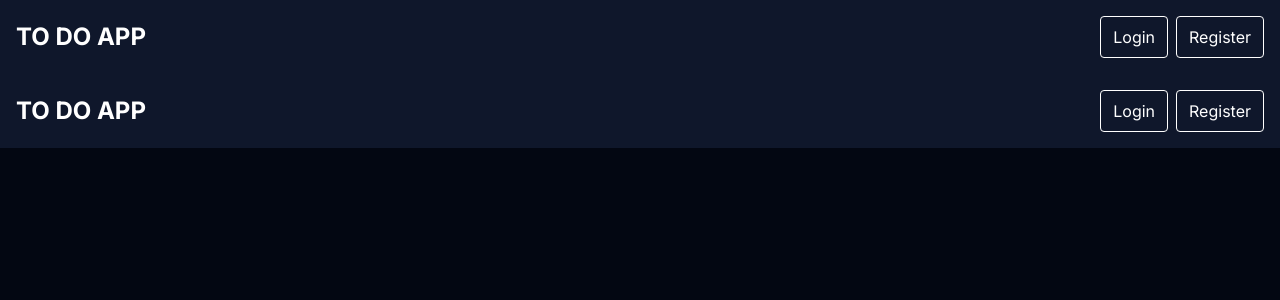
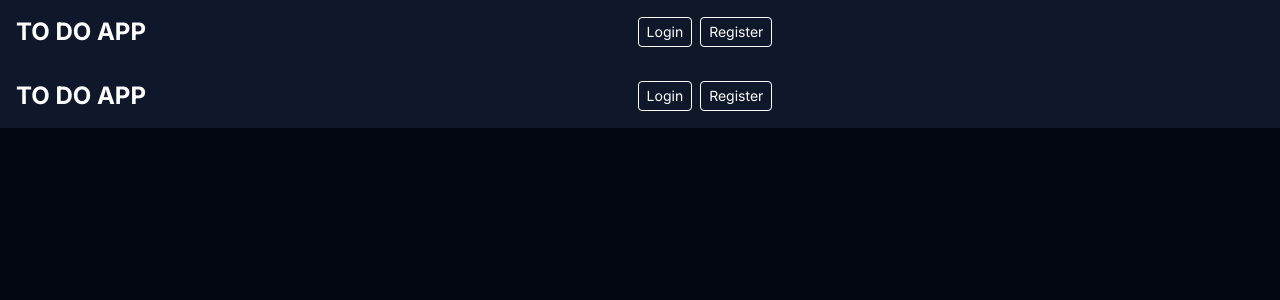
Before and after one commit to harryconcoblanejo/todo-app, a Next.js app: page /navbar in a window 1280 px wide. Shown: the top 300 px of the page. Built offline with nearby package versions, Linux system fonts and the light colour scheme; no server answers.

Commit message:
responsive nav correction

```diff
--- a/src/components/NavbarClient.jsx
+++ b/src/components/NavbarClient.jsx
@@ -1,4 +1,3 @@
-// NavbarClient.jsx
 "use client";
 
 import Link from "next/link";
@@ -8,8 +7,9 @@ import SignOutButton from "./SignOutButton";
 export default function NavbarClient({ session }) {
   const [menuOpen, setMenuOpen] = useState(false);
   console.log("consoleando session", session);
+
   return (
-    <nav className="bg-slate-900 p-4 flex  items-center relative ">
+    <nav className="bg-slate-900 p-4 flex items-center relative">
       <div className="container mx-auto flex justify-between items-center">
         <Link
           href="/"
@@ -50,10 +50,10 @@ export default function NavbarClient({ session }) {
         {/* Contenedor de enlaces */}
         <div
           className={`flex flex-col sm:flex-row sm:items-center sm:justify-end sm:space-x-4
-    absolute sm:static top-full w-full bg-slate-900 sm:bg-transparent
-    transition-all duration-300 overflow-hidden
-    ${menuOpen ? "max-h-screen py-4 sm:max-h-full sm:py-0" : "max-h-0 sm:max-h-full"}
-  `}
+            absolute sm:static top-full left-0 right-0 mx-auto max-w-xs sm:max-w-full w-full sm:w-auto bg-slate-900 sm:bg-transparent
+            transition-all duration-300 overflow-hidden
+            ${menuOpen ? "max-h-screen py-4 sm:max-h-full sm:py-0" : "max-h-0 sm:max-h-full"}
+          `}
         >
           {session ? (
             // Usuario logueado
@@ -67,13 +67,7 @@ export default function NavbarClient({ session }) {
               >
                 New Task
               </Link>
-              {/* <Link
-                href="/about"
-                className="text-white hover:text-slate-200 px-3 py-2 rounded transition"
-                onClick={() => setMenuOpen(false)}
-              >
-                About
-              </Link> */}
+
               <div className="px-3 py-2">
                 <SignOutButton />
               </div>
@@ -83,14 +77,14 @@ export default function NavbarClient({ session }) {
             <div className="flex flex-col sm:flex-row sm:items-center sm:space-x-2 sm:justify-end w-full">
               <Link
                 href="/login"
-                className="text-white border border-white px-3 py-2 rounded hover:bg-white hover:text-slate-900 transition cursor-pointer"
+                className="text-white border border-white px-2 py-1 text-sm rounded hover:bg-white hover:text-slate-900 transition cursor-pointer w-fit"
                 onClick={() => setMenuOpen(false)}
               >
                 Login
               </Link>
               <Link
                 href="/register"
-                className="text-white border border-white px-3 py-2 rounded hover:bg-white hover:text-slate-900 transition cursor-pointer"
+                className="text-white border border-white px-2 py-1 text-sm rounded hover:bg-white hover:text-slate-900 transition cursor-pointer w-fit"
                 onClick={() => setMenuOpen(false)}
               >
                 Register
```
